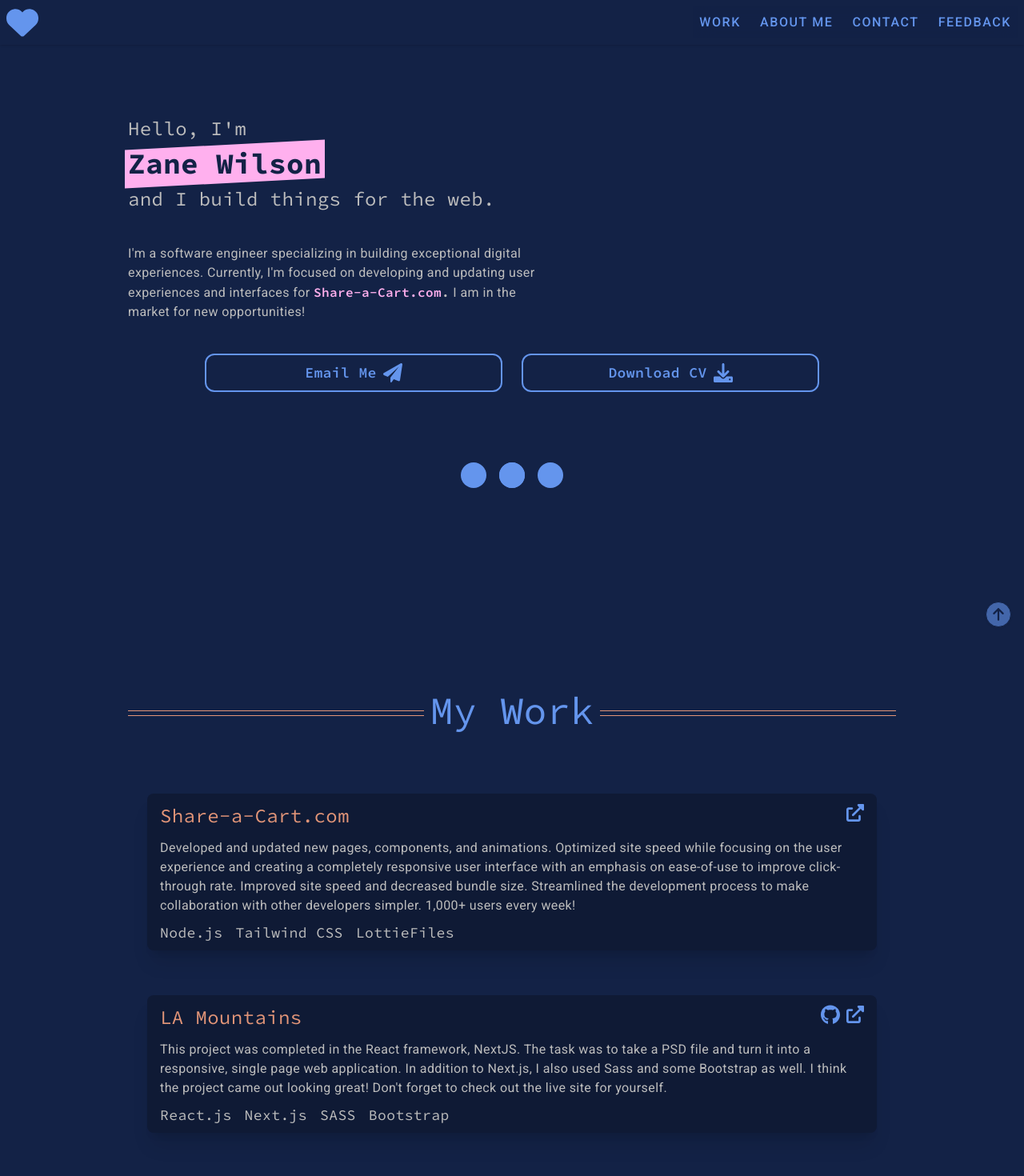
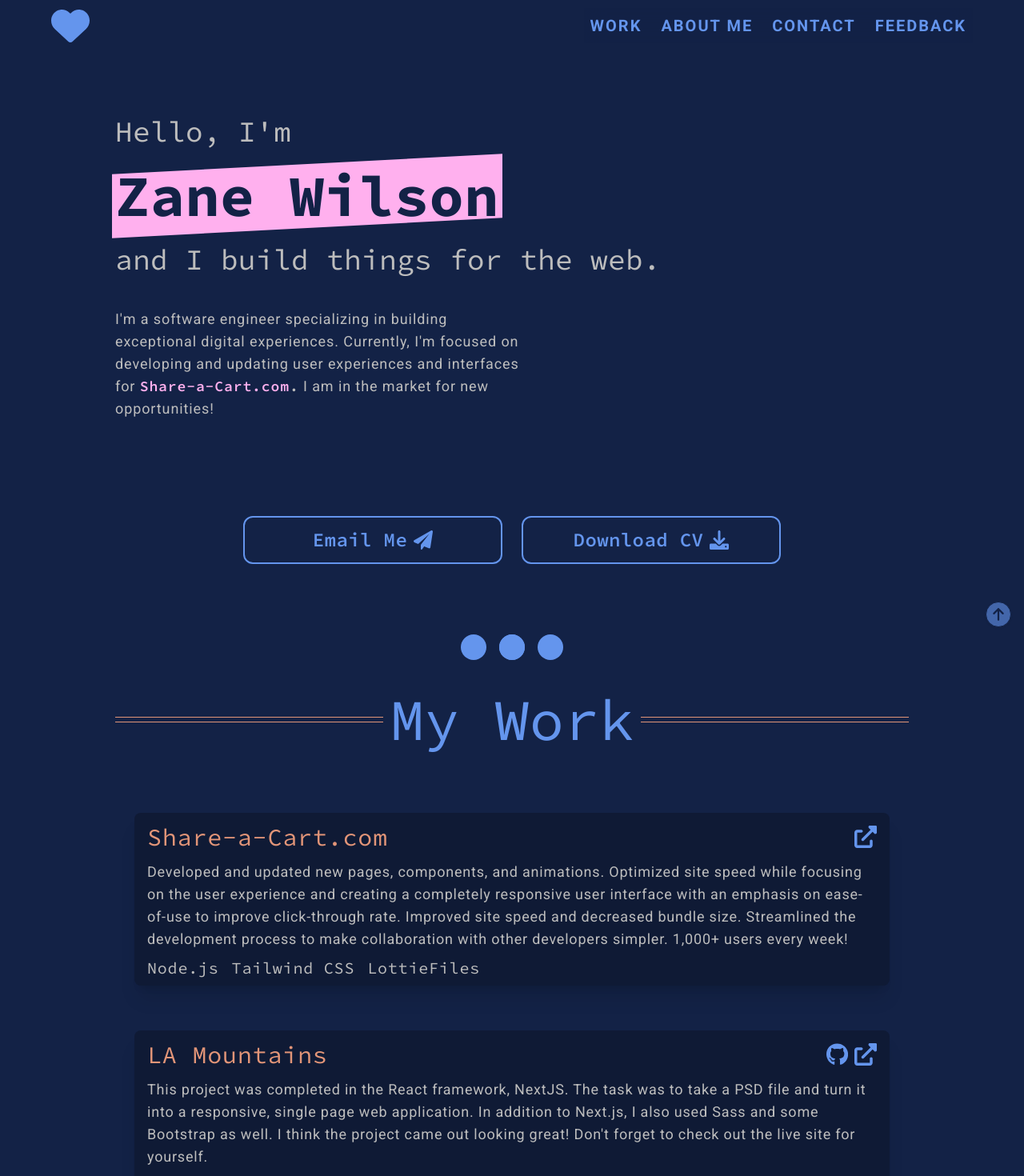
Before and after one commit to zaneaw/portfolio, a Next.js app: page / in a window 1280 px wide. Shown: the top 1470 px of the page at 80% size. Built offline with nearby package versions, Linux system fonts and the light colour scheme; a web font is replaced by a local one.

Commit message:
resizing complete

```diff
--- a/components/hero.jsx
+++ b/components/hero.jsx
@@ -2,21 +2,21 @@ import Dots from '../components/dots';
 
 export default function Hero() {
     return (
-        <section className='font-monoCustom text-lg pt-[10vh] flex flex-col gap-[5vh] min-h-[100vh]'>
+        <section className='font-monoCustom text-lg pt-[10vh] flex flex-col gap-[5vh] min-h-[100vh] '>
             {/* Keep div below to make animation translateIn work properly */}
             <div className='-z-10 w-[1px] h-[1px] bg-transparent animate-[translateIn_1000ms] -mb-[5vh]'></div>
-            <div className='text-gray-light text-2xl animate-[fadeIn_1000ms]'>
-                <p className='pb-2'>Hello, I&apos;m</p>
+            <div className='text-gray-light text-2xl md:text-4xl animate-[fadeIn_1000ms]'>
+                <p className='pb-2 md:pb-6'>Hello, I&apos;m</p>
                 <span className='before:block before:absolute before:-inset-1 before:-skew-y-3 before:bg-pink-light relative inline-block -z-10'>
-                    <span className='relative text-primary-dark font-bold text-4xl'>
+                    <span className='relative text-primary-dark font-bold text-4xl md:text-7xl'>
                         Zane Wilson
                     </span>
                 </span>
-                <p className='pt-2'>and I build things for the web.</p>
+                <p className='pt-2 md:pt-6'>and I build things for the web.</p>
             </div>
 
             <div className='font-serifCustom max-w-lg animate-[fadeIn_1000ms] animate-[translateIn_1000ms]'>
-                <p className='text-base text-gray-light'>
+                <p className='text-base tracking-wide md:tracking-wider leading-[26px] lg:text-lg text-gray-light'>
                     I&apos;m a software engineer specializing in building
                     exceptional digital experiences. Currently, I&apos;m focused
                     on developing and updating user experiences and interfaces
@@ -34,9 +34,9 @@ export default function Hero() {
                 </p>
             </div>
 
-            <div className='flex flex-col gap-y-4 gap-x-6 mb-12 justify-center items-center self-center w-full sm:flex-row min-w-fit max-w-3xl text-lg font-semibold animate-[fadeIn_1000ms] animate-[translateIn_1000ms]'>
+            <div className='flex flex-col gap-y-4 gap-x-6 mb-12 mx-auto justify-center items-center self-center w-full sm:flex-row min-w-fit max-w-xl md:max-w-2xl md:pt-20 text-lg md:text-xl lg:text-2xl font-semibold animate-[fadeIn_1000ms] animate-[translateIn_1000ms]'>
                 <a
-                    className='group flex flex-row flex-nowrap w-full justify-center gap-2 border-2 border-primary rounded-xl p-2 hover:bg-primary transition-all duration-300 ease-out'
+                    className='group flex flex-row flex-nowrap w-full justify-center gap-2 border-2 border-primary rounded-xl p-2 md:p-3 hover:bg-primary transition-all duration-300 ease-out'
                     href="mailto:wilsonzanea@gmail.com?subject=Contacting%20You&body=Hi%20Zane!%20I'd%20like%20to%20hire%20you%20:)"
                     target='_blank'
                     rel='noreferrer'
@@ -53,7 +53,7 @@ export default function Hero() {
                     </svg>
                 </a>
                 <a
-                    className='group flex flex-row flex-nowrap w-full justify-center gap-2 border-2 border-primary rounded-xl p-2 hover:bg-primary transition-all duration-300 ease-out'
+                    className='group flex flex-row flex-nowrap w-full justify-center gap-2 border-2 border-primary rounded-xl p-2 md:p-3 hover:bg-primary transition-all duration-300 ease-out'
                     href='/downloads/zanescv.pdf'
                     download='ZanesCV'
                 >
@@ -67,7 +67,7 @@ export default function Hero() {
                     </svg>
                 </a>
             </div>
-            <div className='animate-[fadeIn_1000ms] animate-[translateIn_1000ms]'>
+            <div className='mb-16 md:mb-4 animate-[fadeIn_1000ms] animate-[translateIn_1000ms]'>
                 <Dots />
             </div>
         </section>
--- a/components/navbar.jsx
+++ b/components/navbar.jsx
@@ -50,11 +50,11 @@ export default function Navbar({ handleOpenFeedback }) {
             <nav
                 className={`${
                     !showNav && '-translate-y-14'
-                } z-10 w-full bg-primary-dark shadow p-2 flex justify-between items-center fixed top-0 transition-all duration-200 ease-out`}
+                } z-10 w-full bg-primary-dark p-2 mx-auto md:px-6 lg:px-16 flex justify-between items-center fixed top-0 transition-all duration-300 ease-out`}
             >
                 <Link href='#' passHref>
                     <svg
-                        className='w-10 h-10 fill-primary hover:fill-primary-light md:fill-primary md:hover:fill-primary-light cursor-pointer transition-all duration-300 ease-out'
+                        className='w-10 h-10 lg:w-12 lg:h-12 fill-primary hover:fill-primary-light md:fill-primary md:hover:fill-primary-light cursor-pointer transition-all duration-300 ease-out'
                         xmlns='http://www.w3.org/2000/svg'
                         viewBox='0 0 512 512'
                         onClick={() => isNavbarOpen && setIsNavbarOpen()}
@@ -97,13 +97,13 @@ export default function Navbar({ handleOpenFeedback }) {
                             href={`#${navItem.link.toLowerCase()}`}
                             key={navItem.title}
                         >
-                            <a className='uppercase font-medium text-primary tracking-widest px-6 py-2 hover:bg-primary hover:text-primary-dark md:hover:bg-primary-dark md:hover:text-primary-light transition-all duration-150 ease-in hover:cursor-pointer md:px-2'>
+                            <a className='uppercase font-medium md:text-xl lg:font-semibold text-primary tracking-widest md:tracking-wide lg:tracking-widest px-6 py-2 hover:bg-primary hover:text-primary-dark md:hover:bg-primary-dark md:hover:text-primary-light transition-all duration-150 ease-in hover:cursor-pointer md:px-2'>
                                 {navItem.title}
                             </a>
                         </Link>
                     ))}
                     <a
-                        className='uppercase font-medium text-primary tracking-widest px-6 py-2 hover:bg-primary hover:text-primary-dark md:hover:bg-primary-dark md:hover:text-primary-light transition-all duration-150 ease-in hover:cursor-pointer md:px-2'
+                        className='uppercase font-medium md:text-xl lg:font-semibold text-primary tracking-widest px-6 py-2 hover:bg-primary hover:text-primary-dark md:hover:bg-primary-dark md:hover:text-primary-light transition-all duration-150 ease-in hover:cursor-pointer md:px-2'
                         onClick={() => {
                             handleOpenFeedback();
                             {
--- a/components/projects.jsx
+++ b/components/projects.jsx
@@ -64,8 +64,8 @@ export default function Projects() {
             className='scroll-mt-20 z-0 flex flex-col gap-y-8 justify-center items-center'
             id='work'
         >
-            <div className='flex flex-row flex-nowrap w-full after:h-[7px] after:w-full after:ml-2 after:relative after:top-6 after:border-y after:border-red-orange before:h-[7px] before:w-full before:mr-2 before:relative before:top-6 before:border-y before:border-red-orange'>
-                <h2 className='w-fit whitespace-nowrap text-center text-primary text-5xl font-monoCustom mb-12'>
+            <div className='flex flex-row flex-nowrap w-full after:h-[7px] after:w-full after:ml-2 after:relative after:top-6 md:after:top-8 after:border-y after:border-red-orange before:h-[7px] before:w-full before:mr-2 before:relative before:top-6 md:before:top-8 before:border-y before:border-red-orange'>
+                <h2 className='w-fit whitespace-nowrap text-center text-primary text-5xl md:text-7xl font-monoCustom mb-12'>
                     My Work
                 </h2>
             </div>
@@ -74,7 +74,7 @@ export default function Projects() {
                 return (
                     <article
                         key={i}
-                        className='group hover:-translate-y-1 font-serifCustom relative overflow-hidden flex flex-col gap-2 xs:mx-6 px-4 py-2 mb-6 shadow-xl bg-primary-darker rounded-lg text-gray-light fill-gray-light transition-all duration-300 ease-in'
+                        className='group xs:tracking-wide lg:tracking-wider hover:-translate-y-1 font-serifCustom relative overflow-hidden flex flex-col gap-2 sm:mx-2 md:mx-6 px-4 py-2 mb-6 shadow-xl bg-primary-darker rounded-lg text-gray-light fill-gray-light transition-all duration-300 ease-in'
                     >
                         {/* {project.liveSiteImg && (
                             <Image
@@ -86,19 +86,21 @@ export default function Projects() {
                         )} */}
 
                         <a
-                            className='text-red-orange group-hover:text-pink-light text-xl xs:text-2xl w-fit font-monoCustom flex flex-row flex-nowrap gap-2 py-1 bg-right-bottom bg-gradient-to-l from-red-orange to-red-orange group-hover:from-pink-light group-hover:to-pink-light bg-[length:0%_2px] bg-no-repeat hover:bg-[length:100%_2px] transition-all duration-200 ease-in'
+                            className='text-red-orange group-hover:text-pink-light text-xl xs:text-2xl lg:text-3xl w-fit font-monoCustom flex flex-row flex-nowrap gap-2 py-1 bg-right-bottom bg-gradient-to-l from-red-orange to-red-orange group-hover:from-pink-light group-hover:to-pink-light bg-[length:0%_2px] bg-no-repeat hover:bg-[length:100%_2px] transition-all duration-200 ease-in'
                             href={
                                 project.liveSiteUrl
                                     ? project.liveSiteUrl
                                     : project.sourceCode
                             }
+                            target='_blank'
+                            rel='noreferrer'
                         >
                             {project.title}
                         </a>
 
-                        <p className='tracking-wide'>{project.desc}</p>
+                        <p className='text-base leading-[26px] lg:text-lg text-gray-light'>{project.desc}</p>
 
-                        <div className='flex flex-row flex-wrap font-monoCustom text-base xs:text-lg gap-x-4 gap-y-1'>
+                        <div className='flex flex-row flex-wrap font-monoCustom text-base xs:text-lg lg:text-xl gap-x-4 gap-y-1'>
                             {project.stack.map((x, i) => {
                                 return (
                                     <span
@@ -111,7 +113,7 @@ export default function Projects() {
                             })}
                         </div>
 
-                        <div className='absolute h-8 top-2 right-4 w-fit flex flex-row flex-nowrap gap-2 items-center justify-center'>
+                        <div className='absolute top-4 right-4 w-fit flex flex-row flex-nowrap gap-2 items-center justify-center'>
                             {project.sourceCode && (
                                 <a
                                     href={project.sourceCode}
@@ -120,7 +122,7 @@ export default function Projects() {
                                     className=''
                                 >
                                     <svg
-                                        className='w-6 fill-primary hover:fill-primary-light transition-all duration-300 ease-out'
+                                        className='h-6 lg:h-7 2xl:h-8 fill-primary hover:fill-primary-light transition-all duration-300 ease-out'
                                         xmlns='http://www.w3.org/2000/svg'
                                         viewBox='0 0 496 512'
                                     >
@@ -136,7 +138,7 @@ export default function Projects() {
                                     className=''
                                 >
                                     <svg
-                                        className='w-[22px] fill-primary hover:fill-primary-light transition-all duration-300 ease-out'
+                                        className='h-6 lg:h-7 2xl:h-8 fill-primary hover:fill-primary-light transition-all duration-300 ease-out'
                                         xmlns='http://www.w3.org/2000/svg'
                                         viewBox='0 0 512 512'
                                     >
@@ -152,7 +154,7 @@ export default function Projects() {
                                     className=''
                                 >
                                     <svg
-                                        className='w-5 fill-primary hover:fill-primary-light transition-all duration-300 ease-out'
+                                        className='h-6 lg:h-7 2xl:h-8 fill-primary hover:fill-primary-light transition-all duration-300 ease-out'
                                         xmlns='http://www.w3.org/2000/svg'
                                         viewBox='0 0 384 512'
                                     >
--- a/pages/index.jsx
+++ b/pages/index.jsx
@@ -36,7 +36,7 @@ export default function Home() {
                 <link rel='icon' href='/images/heart.png' />
             </Head>
             <Navbar handleOpenFeedback={handleOpenFeedback} />
-            <div className='z-0 px-4 sm:px-8 md:px-16 lg:px-40 overflow-x-hidden font-serifCustom tracking-wide'>
+            <div className='z-0 sm:px-4 lg:px-22 w-[85%] max-w-[1024px] mx-auto overflow-x-hidden font-serifCustom tracking-wide'>
                 <Hero />
                 <Projects />
                 <About />
--- a/styles/main.css
+++ b/styles/main.css
@@ -614,6 +614,14 @@ video {
   right: 1rem;
 }
 
+.top-3 {
+  top: 0.75rem;
+}
+
+.top-4 {
+  top: 1rem;
+}
+
 .z-0 {
   z-index: 0;
 }
@@ -636,6 +644,10 @@ video {
 
 .z-30 {
   z-index: 30;
+}
+
+.float-left {
+  float: left;
 }
 
 .m-1 {
@@ -698,6 +710,18 @@ video {
   margin-top: 4rem;
 }
 
+.mr-auto {
+  margin-right: auto;
+}
+
+.mb-14 {
+  margin-bottom: 3.5rem;
+}
+
+.mb-16 {
+  margin-bottom: 4rem;
+}
+
 .block {
   display: block;
 }
@@ -732,6 +756,10 @@ video {
 
 .h-\[5px\] {
   height: 5px;
+}
+
+.h-6 {
+  height: 1.5rem;
 }
 
 .min-h-\[100vh\] {
@@ -808,6 +836,26 @@ video {
   width: max-content;
 }
 
+.w-\[\] {
+  width: ;
+}
+
+.w-\[50\] {
+  width: 50;
+}
+
+.w-\[50vw\] {
+  width: 50vw;
+}
+
+.w-\[80\%\] {
+  width: 80%;
+}
+
+.w-\[85\%\] {
+  width: 85%;
+}
+
 .min-w-fit {
   min-width: -webkit-fit-content;
   min-width: -moz-fit-content;
@@ -834,6 +882,22 @@ video {
   max-width: 48rem;
 }
 
+.max-w-\[1024px\] {
+  max-width: 1024px;
+}
+
+.max-w-xl {
+  max-width: 36rem;
+}
+
+.max-w-\[\] {
+  max-width: ;
+}
+
+.max-w-\[1480px\] {
+  max-width: 1480px;
+}
+
 .flex-\[0_0_100\%\] {
   flex: 0 0 100%;
 }
@@ -1080,16 +1144,28 @@ video {
   flex-wrap: nowrap;
 }
 
+.items-start {
+  align-items: flex-start;
+}
+
 .items-center {
   align-items: center;
 }
 
+.justify-start {
+  justify-content: flex-start;
+}
+
 .justify-center {
   justify-content: center;
 }
 
 .justify-between {
   justify-content: space-between;
+}
+
+.justify-items-start {
+  justify-items: start;
 }
 
 .gap-2 {
@@ -1141,6 +1217,10 @@ video {
   align-self: center;
 }
 
+.justify-self-start {
+  justify-self: start;
+}
+
 .overflow-hidden {
   overflow: hidden;
 }
@@ -1466,6 +1546,30 @@ video {
   font-style: italic;
 }
 
+.leading-10 {
+  line-height: 2.5rem;
+}
+
+.leading-8 {
+  line-height: 2rem;
+}
+
+.leading-6 {
+  line-height: 1.5rem;
+}
+
+.leading-7 {
+  line-height: 1.75rem;
+}
+
+.leading-\[\] {
+  line-height: ;
+}
+
+.leading-\[26px\] {
+  line-height: 26px;
+}
+
 .tracking-wide {
   letter-spacing: 0.025em;
 }
@@ -1476,6 +1580,10 @@ video {
 
 .tracking-widest {
   letter-spacing: 0.1em;
+}
+
+.tracking-wider {
+  letter-spacing: 0.05em;
 }
 
 .text-gray-light {
@@ -1978,6 +2086,10 @@ html {
     display: block;
   }
 
+  .xs\:whitespace-nowrap {
+    white-space: nowrap;
+  }
+
   .xs\:p-2 {
     padding: 0.5rem;
   }
@@ -2006,9 +2118,18 @@ html {
     font-size: 1.125rem;
     line-height: 1.75rem;
   }
+
+  .xs\:tracking-wide {
+    letter-spacing: 0.025em;
+  }
 }
 
 @media (min-width: 640px) {
+  .sm\:mx-2 {
+    margin-left: 0.5rem;
+    margin-right: 0.5rem;
+  }
+
   .sm\:flex-row {
     flex-direction: row;
   }
@@ -2021,6 +2142,11 @@ html {
     padding-left: 2rem;
     padding-right: 2rem;
   }
+
+  .sm\:px-4 {
+    padding-left: 1rem;
+    padding-right: 1rem;
+  }
 }
 
 @media (min-width: 768px) {
@@ -2028,8 +2154,26 @@ html {
     position: static;
   }
 
+  .md\:mx-6 {
+    margin-left: 1.5rem;
+    margin-right: 1.5rem;
+  }
+
+  .md\:mx-12 {
+    margin-left: 3rem;
+    margin-right: 3rem;
+  }
+
+  .md\:mb-4 {
+    margin-bottom: 1rem;
+  }
+
   .md\:hidden {
     display: none;
+  }
+
+  .md\:max-w-2xl {
+    max-width: 42rem;
   }
 
   .md\:translate-x-0 {
@@ -2060,6 +2204,10 @@ html {
     fill: #6495ED;
   }
 
+  .md\:p-3 {
+    padding: 0.75rem;
+  }
+
   .md\:px-16 {
     padding-left: 4rem;
     padding-right: 4rem;
@@ -2070,9 +2218,87 @@ html {
     padding-right: 0.5rem;
   }
 
+  .md\:px-24 {
+    padding-left: 6rem;
+    padding-right: 6rem;
+  }
+
+  .md\:px-6 {
+    padding-left: 1.5rem;
+    padding-right: 1.5rem;
+  }
+
+  .md\:px-8 {
+    padding-left: 2rem;
+    padding-right: 2rem;
+  }
+
+  .md\:pb-6 {
+    padding-bottom: 1.5rem;
+  }
+
+  .md\:pt-6 {
+    padding-top: 1.5rem;
+  }
+
+  .md\:pt-40 {
+    padding-top: 10rem;
+  }
+
+  .md\:pt-20 {
+    padding-top: 5rem;
+  }
+
   .md\:text-base {
     font-size: 1rem;
     line-height: 1.5rem;
+  }
+
+  .md\:text-6xl {
+    font-size: 3.75rem;
+    line-height: 1;
+  }
+
+  .md\:text-xl {
+    font-size: 1.25rem;
+    line-height: 1.75rem;
+  }
+
+  .md\:text-lg {
+    font-size: 1.125rem;
+    line-height: 1.75rem;
+  }
+
+  .md\:text-4xl {
+    font-size: 2.25rem;
+    line-height: 2.5rem;
+  }
+
+  .md\:text-3xl {
+    font-size: 1.875rem;
+    line-height: 2.25rem;
+  }
+
+  .md\:text-7xl {
+    font-size: 4.5rem;
+    line-height: 1;
+  }
+
+  .md\:text-5xl {
+    font-size: 3rem;
+    line-height: 1;
+  }
+
+  .md\:tracking-wider {
+    letter-spacing: 0.05em;
+  }
+
+  .md\:tracking-widest {
+    letter-spacing: 0.1em;
+  }
+
+  .md\:tracking-wide {
+    letter-spacing: 0.025em;
   }
 
   .md\:shadow-none {
@@ -2081,6 +2307,16 @@ html {
     box-shadow: var(--tw-ring-offset-shadow, 0 0 #0000), var(--tw-ring-shadow, 0 0 #0000), var(--tw-shadow);
   }
 
+  .md\:before\:top-8::before {
+    content: var(--tw-content);
+    top: 2rem;
+  }
+
+  .md\:after\:top-8::after {
+    content: var(--tw-content);
+    top: 2rem;
+  }
+
   .md\:hover\:bg-primary-dark:hover {
     --tw-bg-opacity: 1;
     background-color: rgb(19 34 70 / var(--tw-bg-opacity));
@@ -2097,8 +2333,143 @@ html {
 }
 
 @media (min-width: 1024px) {
+  .lg\:h-14 {
+    height: 3.5rem;
+  }
+
+  .lg\:h-12 {
+    height: 3rem;
+  }
+
+  .lg\:h-8 {
+    height: 2rem;
+  }
+
+  .lg\:h-7 {
+    height: 1.75rem;
+  }
+
+  .lg\:w-14 {
+    width: 3.5rem;
+  }
+
+  .lg\:w-12 {
+    width: 3rem;
+  }
+
+  .lg\:w-8 {
+    width: 2rem;
+  }
+
+  .lg\:w-\[30px\] {
+    width: 30px;
+  }
+
+  .lg\:w-7 {
+    width: 1.75rem;
+  }
+
+  .lg\:w-\[26px\] {
+    width: 26px;
+  }
+
+  .lg\:w-\[24px\] {
+    width: 24px;
+  }
+
+  .lg\:w-6 {
+    width: 1.5rem;
+  }
+
+  .lg\:max-w-2xl {
+    max-width: 42rem;
+  }
+
+  .lg\:p-4 {
+    padding: 1rem;
+  }
+
   .lg\:px-40 {
     padding-left: 10rem;
     padding-right: 10rem;
   }
-}
+
+  .lg\:px-80 {
+    padding-left: 20rem;
+    padding-right: 20rem;
+  }
+
+  .lg\:px-12 {
+    padding-left: 3rem;
+    padding-right: 3rem;
+  }
+
+  .lg\:px-20 {
+    padding-left: 5rem;
+    padding-right: 5rem;
+  }
+
+  .lg\:px-8 {
+    padding-left: 2rem;
+    padding-right: 2rem;
+  }
+
+  .lg\:px-16 {
+    padding-left: 4rem;
+    padding-right: 4rem;
+  }
+
+  .lg\:px-4 {
+    padding-left: 1rem;
+    padding-right: 1rem;
+  }
+
+  .lg\:text-lg {
+    font-size: 1.125rem;
+    line-height: 1.75rem;
+  }
+
+  .lg\:text-3xl {
+    font-size: 1.875rem;
+    line-height: 2.25rem;
+  }
+
+  .lg\:text-xl {
+    font-size: 1.25rem;
+    line-height: 1.75rem;
+  }
+
+  .lg\:text-5xl {
+    font-size: 3rem;
+    line-height: 1;
+  }
+
+  .lg\:text-2xl {
+    font-size: 1.5rem;
+    line-height: 2rem;
+  }
+
+  .lg\:font-semibold {
+    font-weight: 600;
+  }
+
+  .lg\:tracking-wider {
+    letter-spacing: 0.05em;
+  }
+
+  .lg\:tracking-widest {
+    letter-spacing: 0.1em;
+  }
+}
+
+@media (min-width: 1280px) {
+  .xl\:h-8 {
+    height: 2rem;
+  }
+}
+
+@media (min-width: 1536px) {
+  .\32xl\:h-8 {
+    height: 2rem;
+  }
+}
```
Also changed, not shown: components/about.jsx (+5 -5 lines), components/findMe.jsx (+4 -4 lines).
